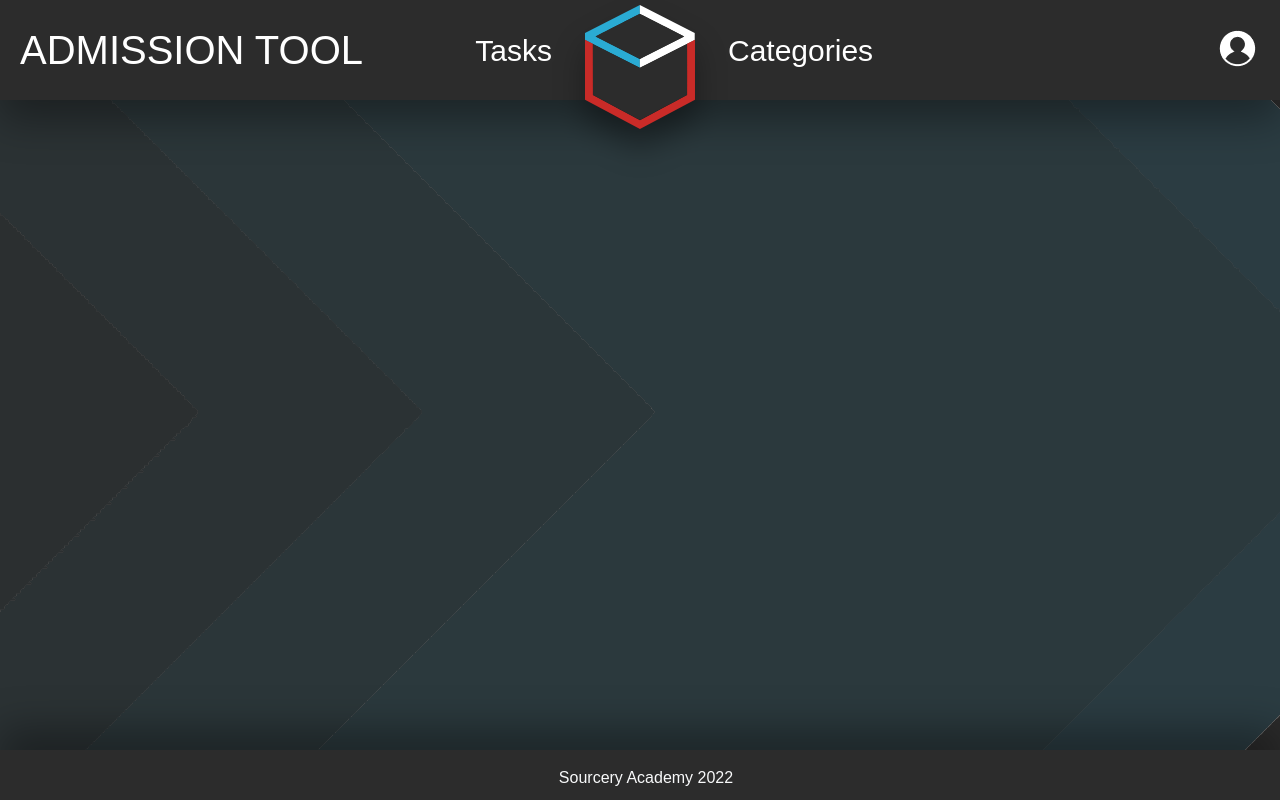
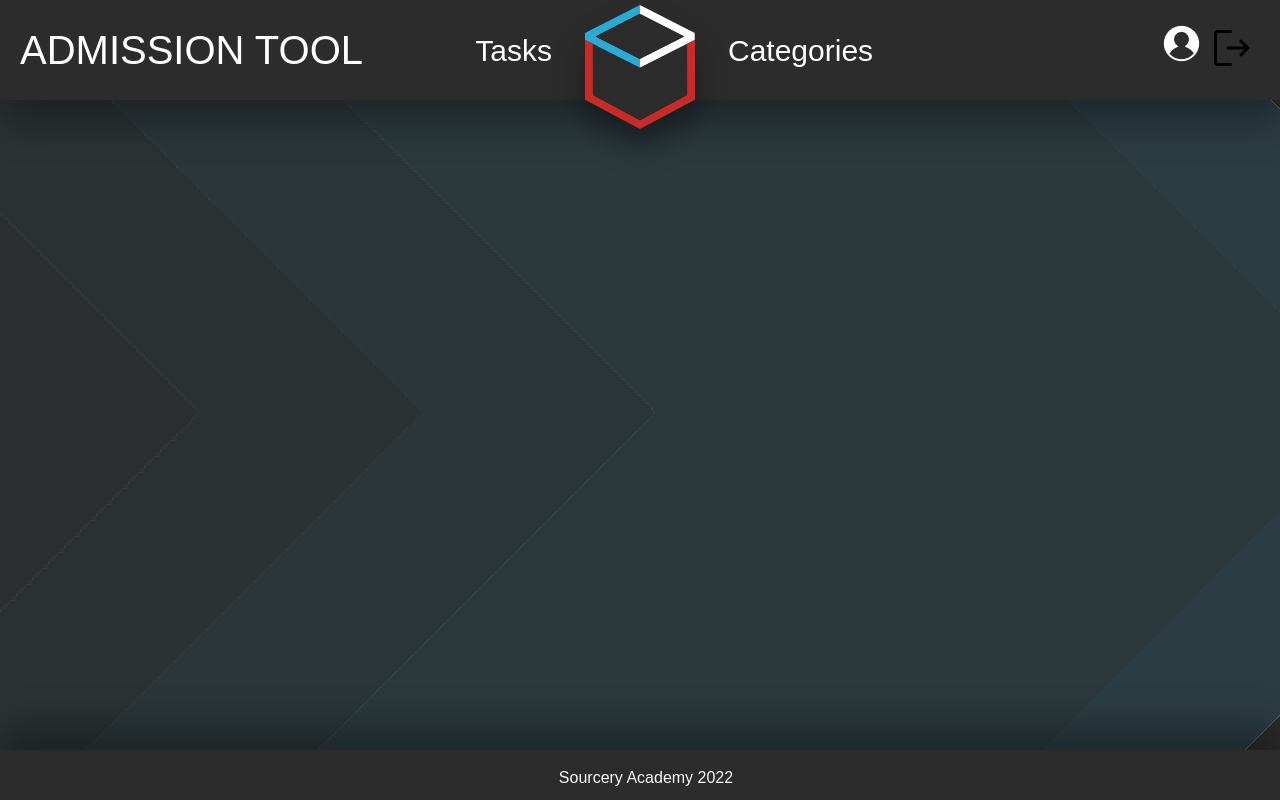
Before and after one commit to MykKuc/devbridge-task-management-app-fe, a React (Create React App) app: page /logout in a window 1280 px wide. Built offline with nearby package versions, Linux system fonts and the light colour scheme; a web font is replaced by a local one.

Commit message:
working logout

```diff
--- a/src/features/Logout/Logout.tsx
+++ b/src/features/Logout/Logout.tsx
@@ -10,9 +10,9 @@
   useEffect(() => {
     if (ftw !== null) {
       fetch(config.backendURL + '/users/logout/', {
-		method: 'PUT',
+        method: 'PUT',
         headers: {
-          Authorization: 'Bearer ' + ftw.toString(),
+          Authorization: 'Bearer ' + ftw,
         },
       })
         .then((response) => {
--- a/src/features/menu/Navbar.tsx
+++ b/src/features/menu/Navbar.tsx
@@ -40,7 +40,7 @@
               <img src={ProfileIcon} alt="profile" className="px-1 pb-1" style={{ fontSize: 30 }} />
             </NavLink>
           </div>
-          {sessionStorage.getItem('token') !== null ? (
+          {sessionStorage.getItem('token') !== null || sessionStorage.getItem('token') !== '' ? (
             <div className="nav-item">
               <NavLink className="nav-link" to="/logout">
                 <img src={LogoutIcon} alt="logout" className="px-1 pb-1" style={{ fontSize: 30 }} />
```
